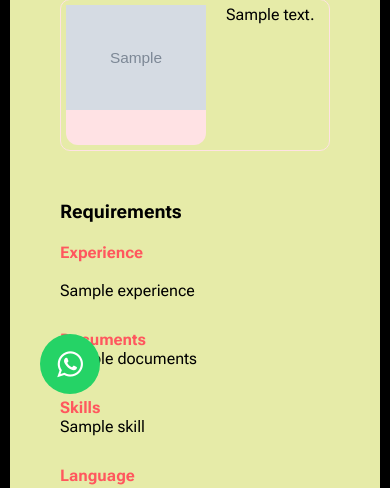
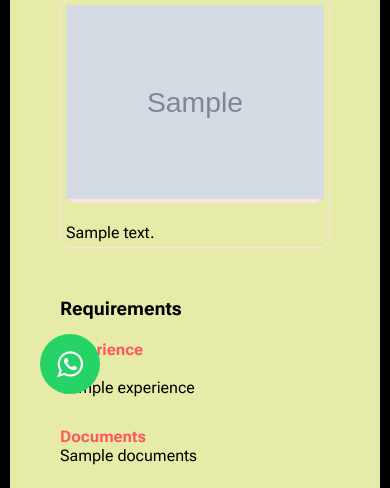
Before and after one commit to sarathkumarrs/hao, a Django app: template templates/jobsingle.html in a window 390 px wide. Shown: the part 350-838 px from the top of the page. Run offline with Django 3.2, Linux system fonts and the light colour scheme; tables that the repository leaves empty hold one stand-in row (values such as "Sample post"); the template is opened without the code that fills it: values that come from a table or form of the project are taken from there, most other values are stand-ins (such as "Sample title", 1, 10 or a date in 2020); grey boxes marked "Sample" are stand-in pictures; data that the repository does not hold is empty.

Commit message:
single job updated

```diff
--- a/static/stylelast.css
+++ b/static/stylelast.css
@@ -58,7 +58,7 @@
     margin: 50px;
 }
 .crypto img{
-    width: 140px;
+    width: 100%;
 }
 .crypto p{
     max-width : 400px;
@@ -69,7 +69,6 @@
 .currency{
     background-color: #FFE2E4;
     border-radius: 12px;
-    height: 140px;
 }
 .vacancy{
     background-color: #FFE2E4;
@@ -143,6 +142,7 @@
     border: 1px solid #FFE2E4;
     padding: 5px;
     border-radius: 10px;
+    flex-direction: column;
     }
     .crypto b{
         display: none;
```
